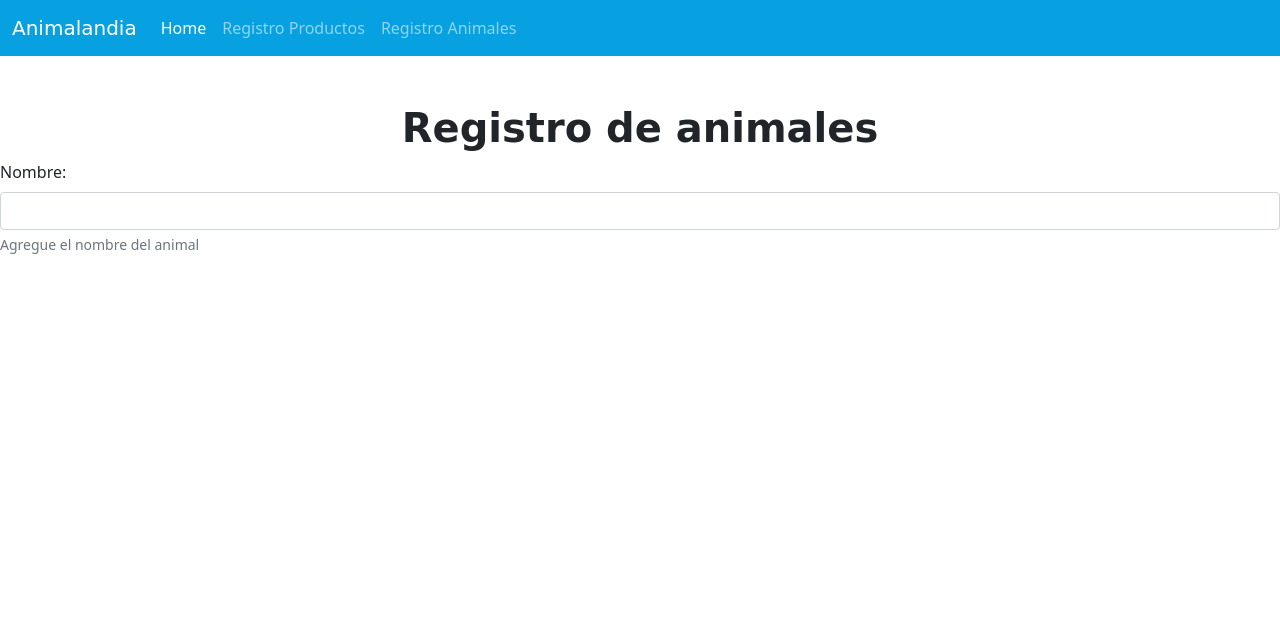
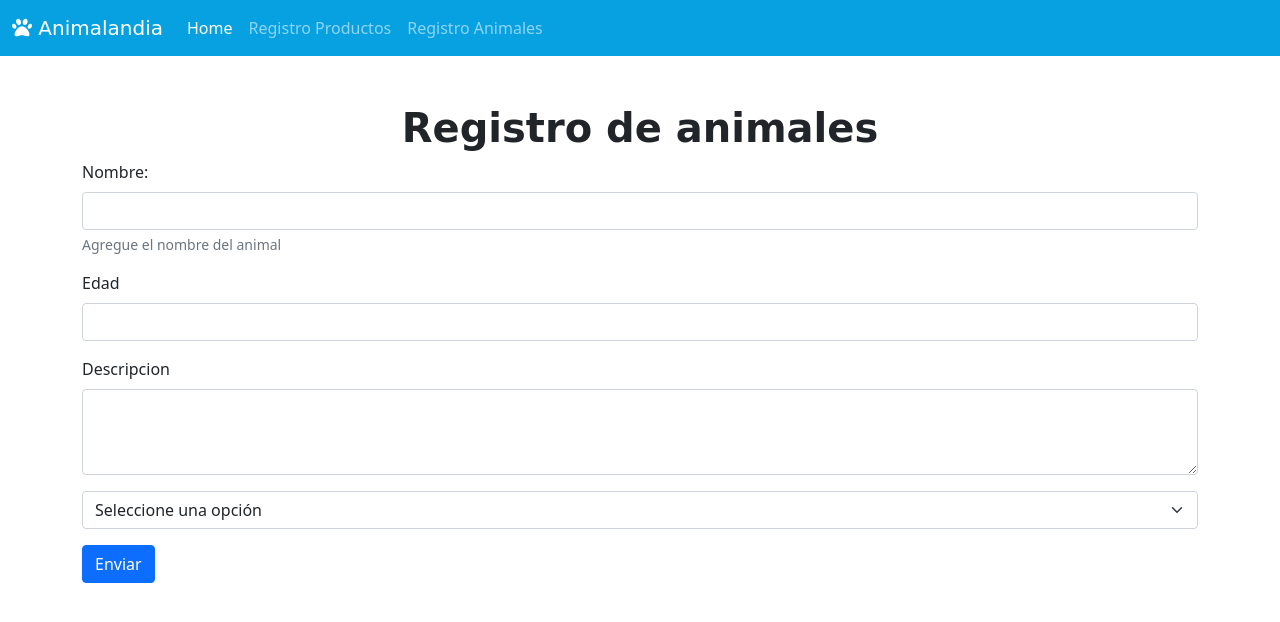
Before and after one commit to DANIELAESTRADA14/casahogar, a CodeIgniter 4 app: the page made by app/Views/registroanimales.php in a window 1280 px wide. Shown: the top 622 px of the page. Run offline with PHP 8.4 and a stand-in for CodeIgniter, Linux system fonts and the light colour scheme; the template is opened without the code that fills it, so the values that code supplies are empty; some libraries are stand-ins or nearby versions; some web fonts are replaced.

Commit message:
registro animales

```diff
--- a/app/Views/registroanimales.php
+++ b/app/Views/registroanimales.php
@@ -1,5 +1,6 @@
 <!DOCTYPE html>
 <html lang="en">
+
 <head>
     <meta charset="UTF-8">
     <meta http-equiv="X-UA-Compatible" content="IE=edge">
@@ -30,7 +31,7 @@
                             <a class="nav-link" href="<?= site_url('/productos/registro') ?>">Registro Productos</a>
                         </li>
                         <li class="nav-item">
-                            <a class="nav-link" href="<?= site_url('/animales/registro')?>">Registro Animales</a>
+                            <a class="nav-link" href="<?= site_url('/animales/registro') ?>">Registro Animales</a>
                         </li>
                     </ul>
                 </div>
@@ -41,22 +42,46 @@
     <section>
         <main>
             <container>
+            <div class="container">
                 <div class="row d-flex justify-content-center">
                     <div class="col-12">
-                    <h1 class="titulo fuente mt-5 fw-bold">Registro de animales</h1>
-                     <form action="">
-                     <div class="mb-3">
+                        <h1 class="titulo fuente mt-5 fw-bold">Registro de animales</h1>
+                        <form action="">
+                            <div class="mb-3">
                                 <label for="textarea" class="form-label">Nombre:</label>
                                 <input type="text" class="form-control" id="textarea" name="nombre" aria-describedby="texto">
                                 <div id="texto" class="form-text">Agregue el nombre del animal</div>
                             </div>
-                     </form>
+                            <div class="mb-3">
+                                <label for="edad" class="form-label">Edad</label>
+                                <input type="text" class="form-control" id="photo" name="edad">
+                            </div>
+                            <div class="mb-3">
+                                <label for="FormControlTextarea1" class="form-label">Descripcion</label>
+                                <textarea class="form-control" id="FormControlTextarea1" rows="3" name="descripcion"></textarea>
+                            </div>
+                            <div class="mb-3">
+                                <select class="form-select" aria-label="select" name="tipo">
+                                    <option selected>Seleccione una opción</option>
+                                    <option value="1">Perros</option>
+                                    <option value="2">Gatos</option>
+                                    <option value="3">Aves</option>
+                                    <option value="4">Equinos</option>
+                                    <option value="5">Reptiles</option>
+                                </select>
+                            </div>
+
+                            <button type="submit" class="btn btn-primary">Enviar</button>
+                        </form>
                     </div>
                 </div>
+            </div>
             </container>
 
         </main>
     </section>
-
+    <script src="https://kit.fontawesome.com/6d1e811add.js" crossorigin="anonymous"></script>
+    <script src="https://cdn.jsdelivr.net/npm/bootstrap@5.1.1/dist/js/bootstrap.bundle.min.js" integrity="sha384-/bQdsTh/da6pkI1MST/rWKFNjaCP5gBSY4sEBT38Q/9RBh9AH40zEOg7Hlq2THRZ" crossorigin="anonymous"></script>
+</body>
 
 </html>
```
Also changed, not shown: app/Controllers/Productos.php (+12 -0 lines), app/Views/registroproductos.php (+8 -6 lines).
